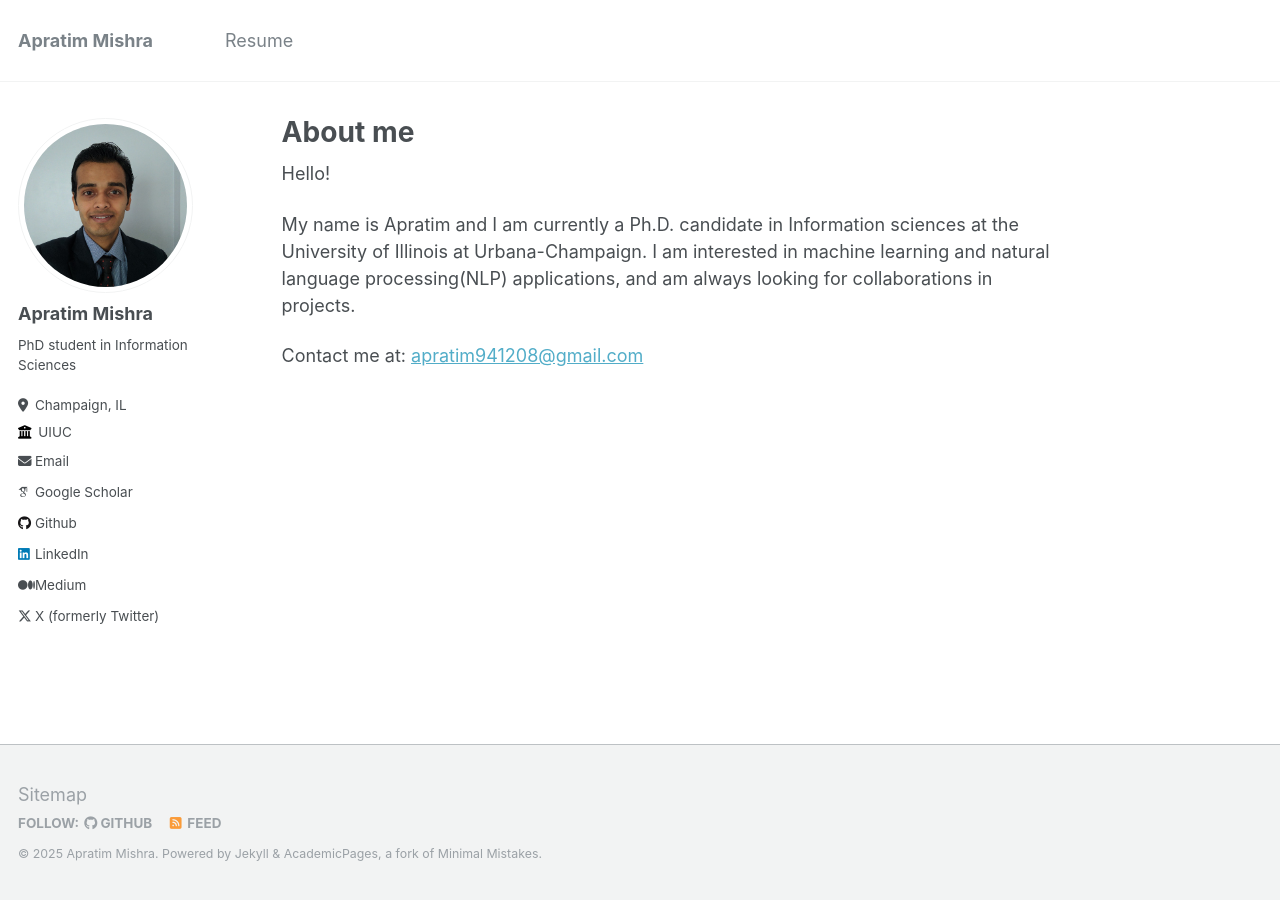
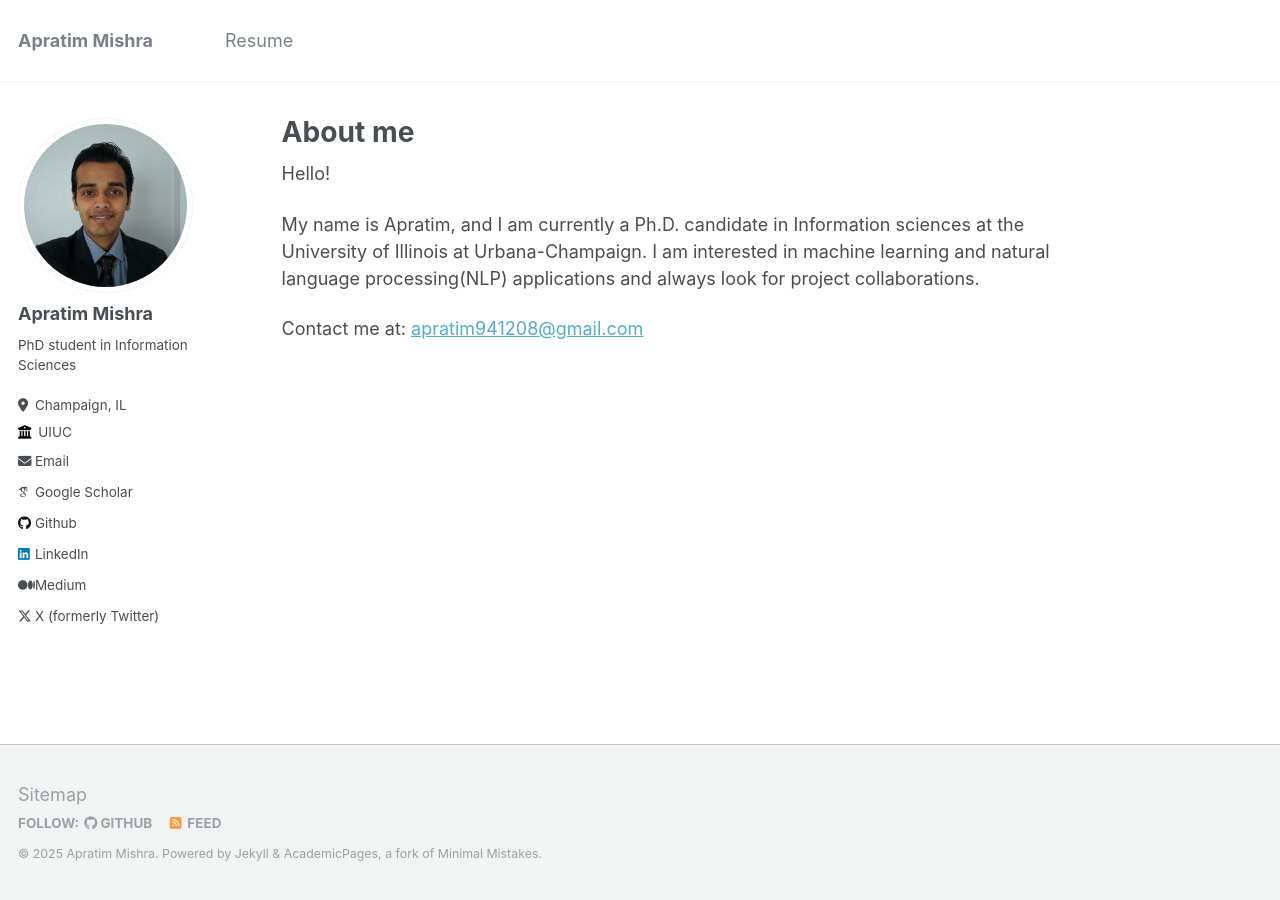
Before and after one commit to apratim-mishra/apratim-mishra.github.io, a Jekyll site: the page built from _pages/about.md, in a window 1280 px wide. Built offline with Jekyll 4.4.1, drawn with Linux system fonts in a browser that asks for light colours; some web fonts are replaced.

Commit message:
Update about.md

```diff
--- a/_pages/about.md
+++ b/_pages/about.md
@@ -9,7 +9,7 @@ redirect_from:
 
 Hello!
 
-My name is Apratim and I am currently a Ph.D. candidate in Information sciences at the University of Illinois at Urbana-Champaign. I am interested in machine learning and natural language processing(NLP) applications, and am always looking for collaborations in projects.
+My name is Apratim, and I am currently a Ph.D. candidate in Information sciences at the University of Illinois at Urbana-Champaign. I am interested in machine learning and natural language processing(NLP) applications and always look for project collaborations.
 
 
 Contact me at: [apratim941208@gmail.com](mailto:apratim941208@gmail.com)
```
